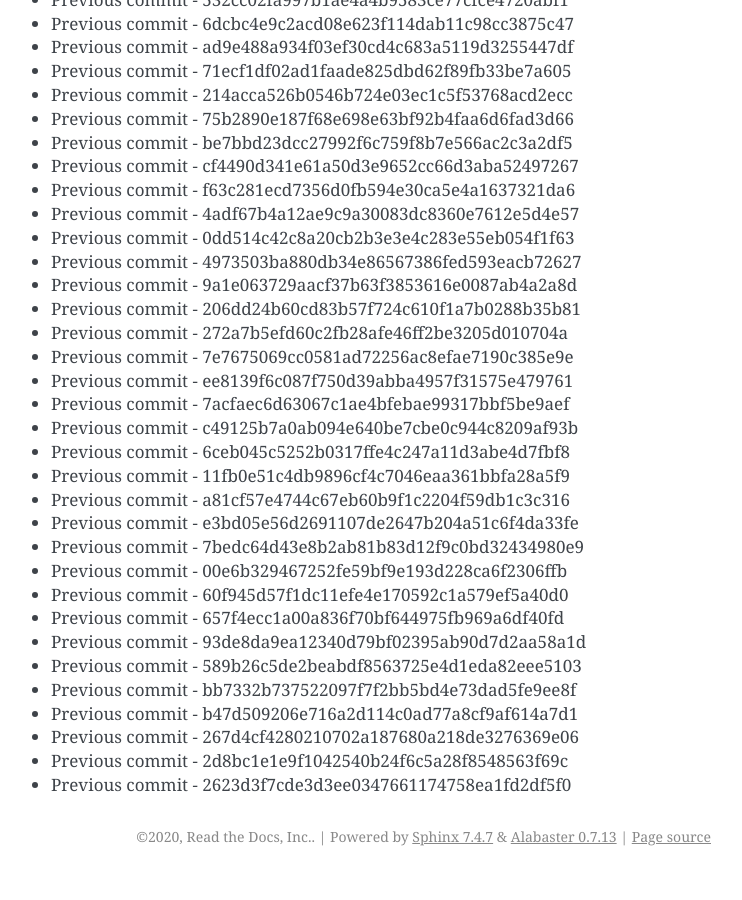
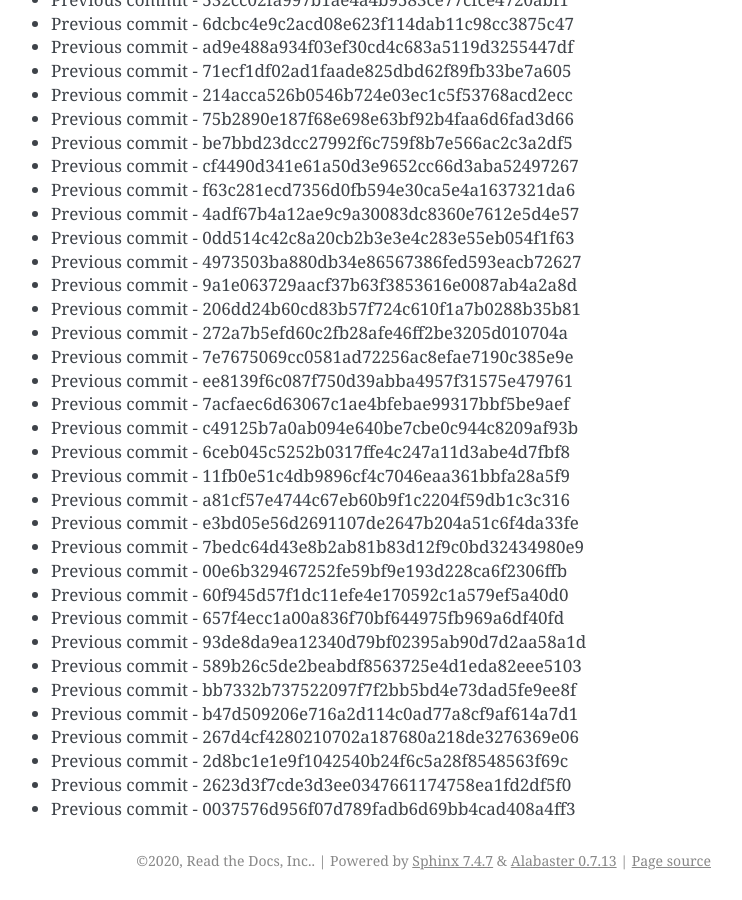
Before and after one commit to readthedocs/rtd-git-stresstest, a Sphinx documentation site: the page built from docs/updates.rst, in a window 1280 px wide and 900 px high, scrolled down 44561 px. Shown: the whole window, without its empty margins (399-1141 px from the left). Built offline with Sphinx 7.4.7, drawn with Linux system fonts in a browser that asks for light colours; before the commit the page ends 45437 px from its top, so only the background shows below that.

Commit message:
Generating commit from previous: 0037576d956f07d789fadb6d69bb4cad408a4ff3

```diff
--- a/docs/updates.rst
+++ b/docs/updates.rst
@@ -1904,3 +1904,4 @@ It can be tested for any performance characteristics.
 * Previous commit - 267d4cf4280210702a187680a218de3276369e06
 * Previous commit - 2d8bc1e1e9f1042540b24f6c5a28f8548563f69c
 * Previous commit - 2623d3f7cde3d3ee0347661174758ea1fd2df5f0
+* Previous commit - 0037576d956f07d789fadb6d69bb4cad408a4ff3
```
